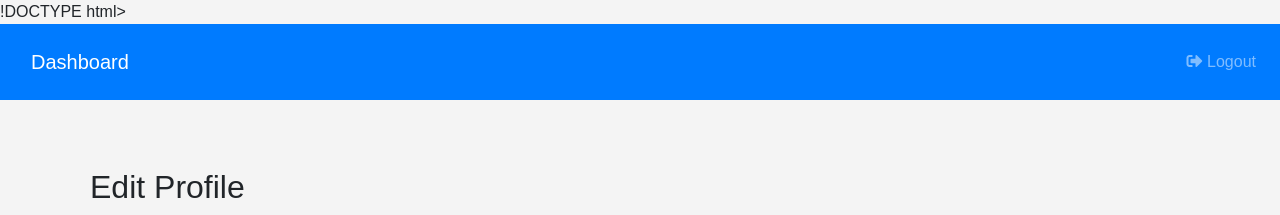
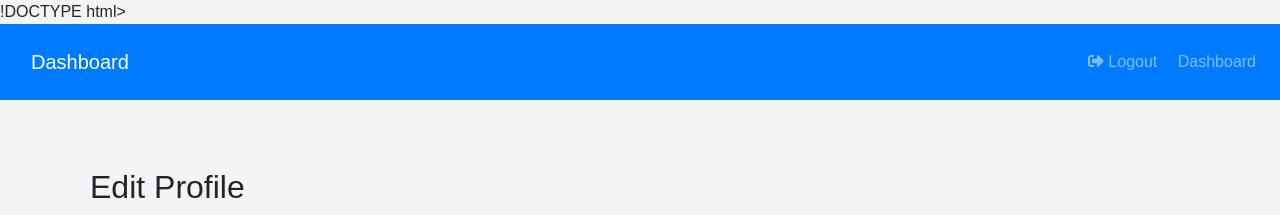
Before and after one commit to avison9/politicians, a Django app: template politics/accounts/templates/accounts/edit_profile.html in a window 1280 px wide. Shown: the top 215 px of the page. Run offline with Django 4.2, Linux system fonts and the light colour scheme; the template is opened without the code that fills it: values that come from a table or form of the project are taken from there, others are empty; some libraries are stand-ins or nearby versions.

Commit message:
linking dashboaard and logout

```diff
--- a/politics/accounts/templates/accounts/edit_profile.html
+++ b/politics/accounts/templates/accounts/edit_profile.html
@@ -37,11 +37,14 @@
 
 <body>
     <nav class="navbar navbar-expand-lg navbar-dark bg-primary">
-        <a class="navbar-brand" href="dashboard.html">Dashboard</a>
+        <a class="navbar-brand" href="{% url 'dashboard' %}">Dashboard</a>
         <div class="collapse navbar-collapse" id="navbarNav">
             <ul class="navbar-nav ml-auto">
                 <li class="nav-item">
-                    <a class="nav-link" href="logout.html"><i class="fas fa-sign-out-alt"></i> Logout</a>
+                    <a class="nav-link" href="{% url 'logout' %}"><i class="fas fa-sign-out-alt"></i> Logout</a>
+                </li>
+                <li class="nav-item">
+                    <a class="nav-link" href="{% url 'dashboard' %}"><i class="fas fa-dashboard-alt"></i> Dashboard</a>
                 </li>
             </ul>
         </div>
```
